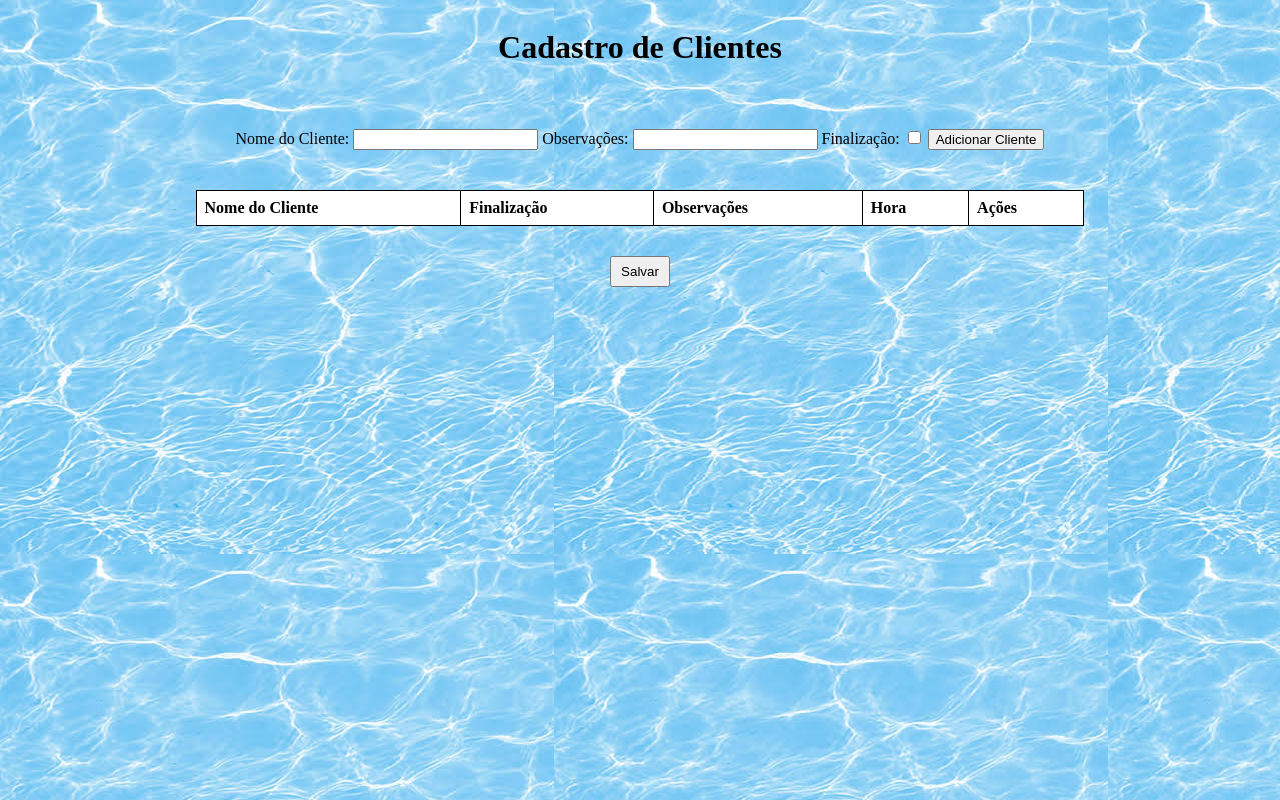
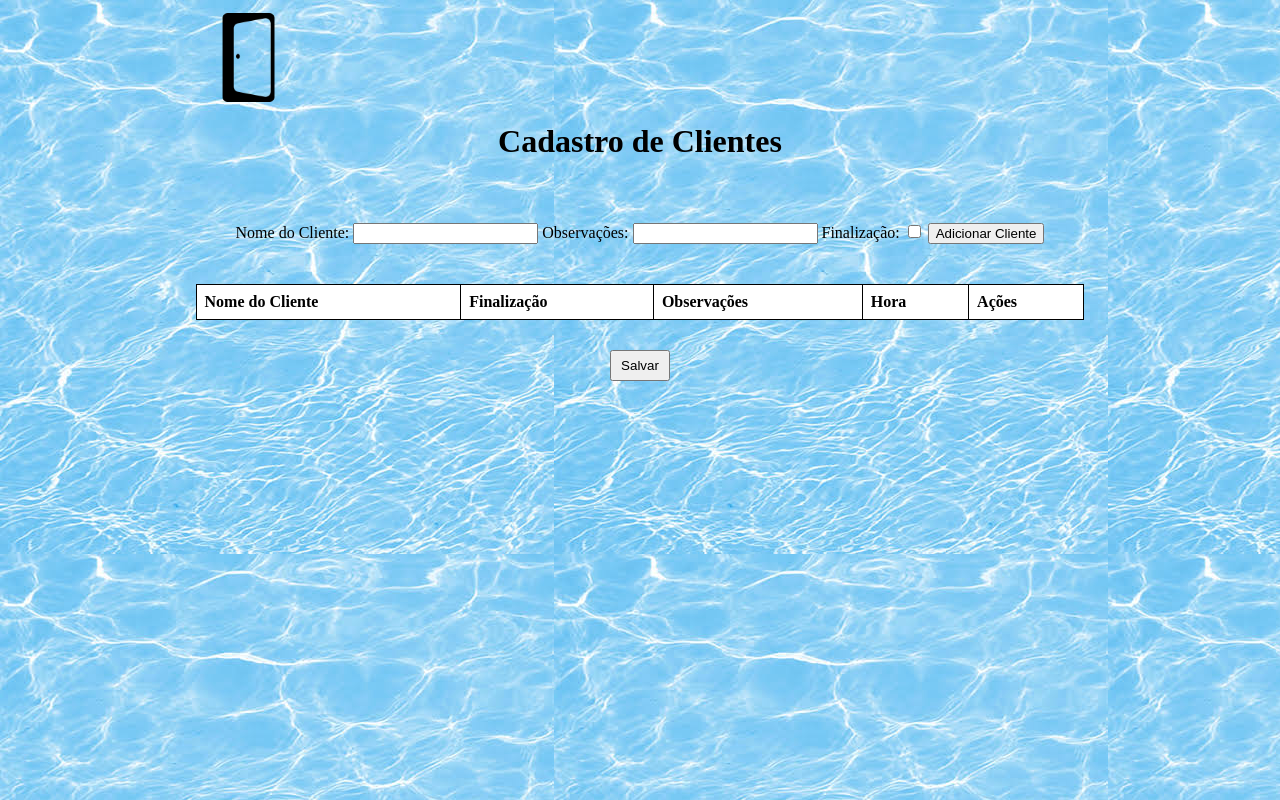
Before and after one commit to Poseidonpiscinas/cronograma, a plain HTML site: page index.html in a window 1280 px wide. Drawn offline with Linux system fonts and the light colour scheme.

Commit message:
Update index.html

```diff
--- a/index.html
+++ b/index.html
@@ -37,9 +37,17 @@ th, td {
     padding: 8px;
     text-align: left;
 }
+.admin{
+    margin: 5px 88% 0px 0px;
+    width: 10%;
+}
+.contas{
+    display: contents;
+}
     </style>
 </head>
 <body>
+    <a href="" class="contas"><img src="imagens/loguin.webp" class="admin" alt="contas"></a>
     <h1>Cadastro de Clientes</h1>
 
     <!-- Formulário para adicionar clientes -->
```
